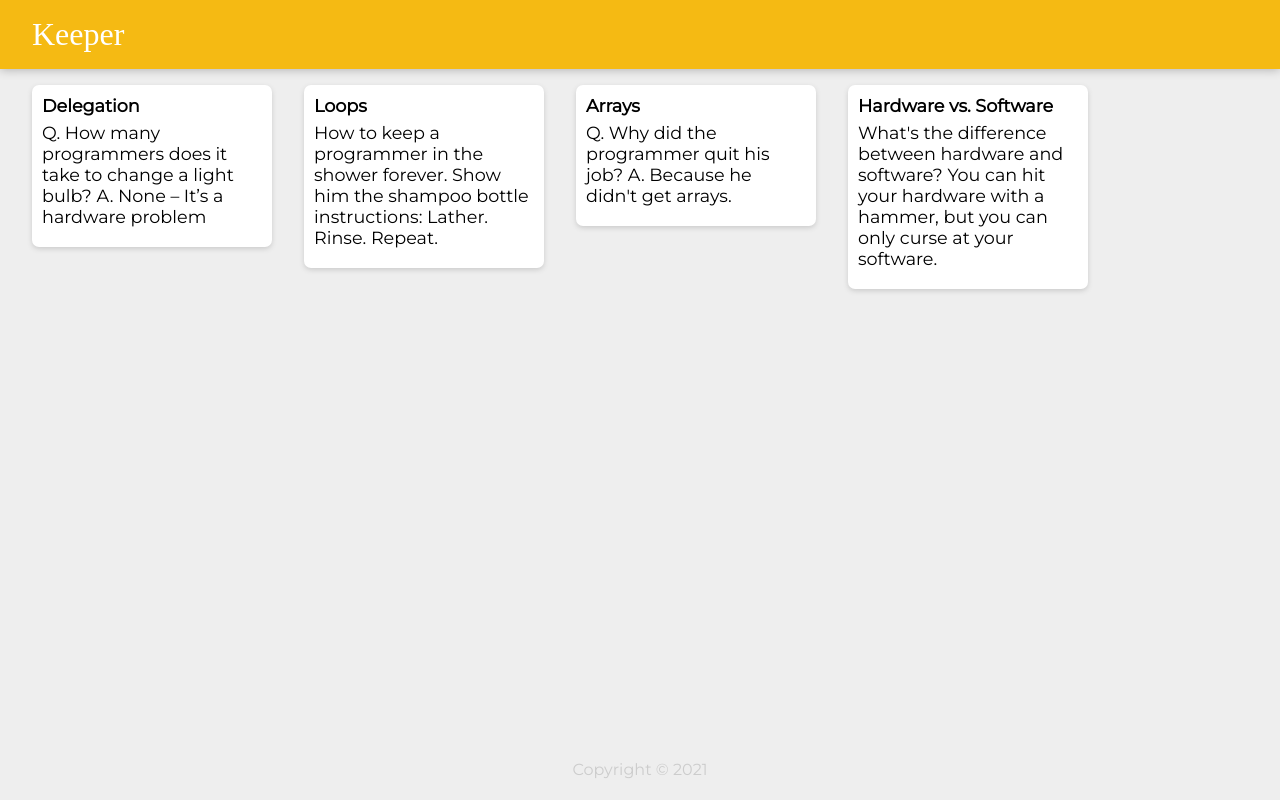
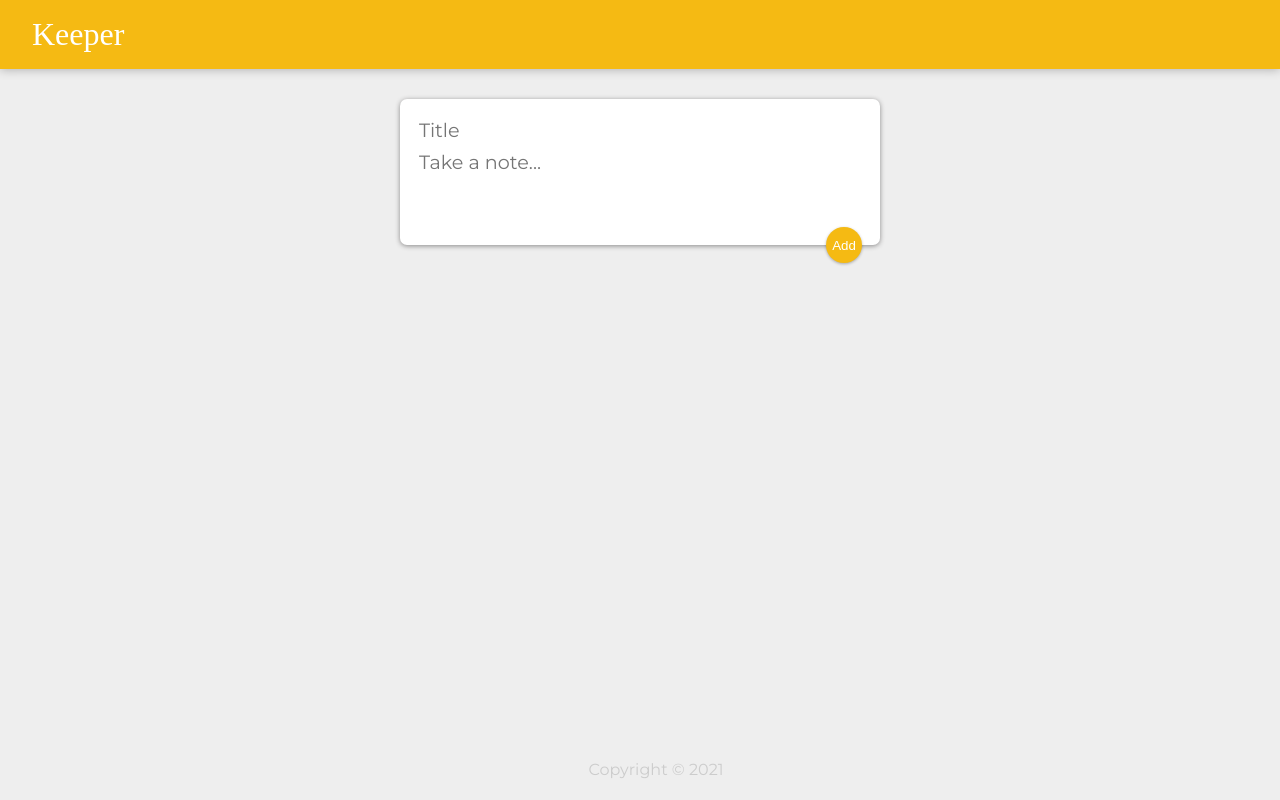
Before and after one commit to shalinisheetal/Keeper-App-React, a React (Create React App) app: page / in a window 1280 px wide. Built offline with nearby package versions, Linux system fonts and the light colour scheme; a web font is replaced by a local one.

Commit message:
Part 3 add note

```diff
--- a/public/styles.css
+++ b/public/styles.css
@@ -30,7 +30,6 @@
   bottom: 0;
   width: 100%;
   height: 2.5rem;
-  margin: auto -16px;
 }
 
 footer p {
@@ -55,3 +54,49 @@
   white-space: pre-wrap;
   word-wrap: break-word;
 }
+
+.note button {
+  position: relative;
+  float: right;
+  margin-right: 10px;
+  color: #f5ba13;
+  border: none;
+  width: 36px;
+  height: 36px;
+  cursor: pointer;
+  outline: none;
+}
+
+form {
+  position: relative;
+  width: 480px;
+  margin: 30px auto 20px auto;
+  background: #fff;
+  padding: 15px;
+  border-radius: 7px;
+  box-shadow: 0 1px 5px rgb(138, 137, 137);
+}
+form input,
+form textarea {
+  width: 100%;
+  border: none;
+  padding: 4px;
+  outline: none;
+  font-size: 1.2em;
+  font-family: inherit;
+  resize: none;
+}
+form button {
+  position: absolute;
+  right: 18px;
+  bottom: -18px;
+  background: #f5ba13;
+  color: #fff;
+  border: none;
+  border-radius: 50%;
+  width: 36px;
+  height: 36px;
+  box-shadow: 0 1px 3px rgba(0, 0, 0, 0.3);
+  cursor: pointer;
+  outline: none;
+}
--- a/src/components/App.jsx
+++ b/src/components/App.jsx
@@ -1,14 +1,23 @@
-import React from "react";
+import React, { useState } from "react";
 
 import Header from "./Header";
 import Note from "./Note";
 import Footer from "./Footer";
-import notes from "../notes";
+import CreateNote from "./CreateNote";
 
 function App(){
+    const [notes, setNotes] = useState([]);
+
+    function addNote(newNote){
+        setNotes(prevNotes => {
+            return [...prevNotes, newNote];
+        });
+    }
+
     return(
         <div>
             <Header />
+            <CreateNote onAdd={addNote}/>
             {notes.map(note => <Note key={note.key} title={note.title} content={note.content}/>)}
             <Footer />
         </div>
--- /dev/null
+++ b/src/components/CreateNote.jsx
@@ -0,0 +1,45 @@
+import React, { useState } from "react";
+
+function CreateNote(props){
+    const [note, setNote] = useState({
+        title:"",
+        content:""
+    });
+
+    function handleChange(event){
+        const {name, value} = event.target;
+        setNote(prevValue => {
+            return {
+                ...prevValue,
+                [name] : value
+            }
+        });
+    }
+
+    //
+    function submitNote(event){
+        props.onAdd(note);
+        event.preventDefault();
+    }
+
+    return (
+        <div>
+          <form>
+            <input name="title"
+                   placeholder="Title"
+                   onChange={handleChange}
+                   value={note.title}
+            />
+            <textarea name="content"
+                      placeholder="Take a note..."
+                      rows="3"
+                      onChange={handleChange}
+                      value={note.content}
+            />
+            <button onClick={submitNote}>Add</button>
+          </form>
+        </div>
+      );
+}
+
+export default CreateNote;
--- a/src/components/Note.jsx
+++ b/src/components/Note.jsx
@@ -1,14 +1,13 @@
 import React from "react";
 
-function Note(props){
-    return(<div className="note">
-        <h1>
-            {props.title}
-        </h1>
-        <p>
-            {props.content}
-        </p>
-    </div>);
+function Note(props) {
+  return (
+    <div className="note">
+      <h1>{props.title}</h1>
+      <p>{props.content}</p>
+      <button>DELETE</button>
+    </div>
+  );
 }
 
 export default Note;
--- a/src/notes.js
+++ /dev/null
@@ -1,28 +0,0 @@
-const notes = [
-    {
-      key: 1,
-      title: "Delegation",
-      content:
-        "Q. How many programmers does it take to change a light bulb? A. None – It’s a hardware problem"
-    },
-    {
-      key: 2,
-      title: "Loops",
-      content:
-        "How to keep a programmer in the shower forever. Show him the shampoo bottle instructions: Lather. Rinse. Repeat."
-    },
-    {
-      key: 3,
-      title: "Arrays",
-      content:
-        "Q. Why did the programmer quit his job? A. Because he didn't get arrays."
-    },
-    {
-      key: 4,
-      title: "Hardware vs. Software",
-      content:
-        "What's the difference between hardware and software? You can hit your hardware with a hammer, but you can only curse at your software."
-    }
-  ];
-
-  export default notes;
```
